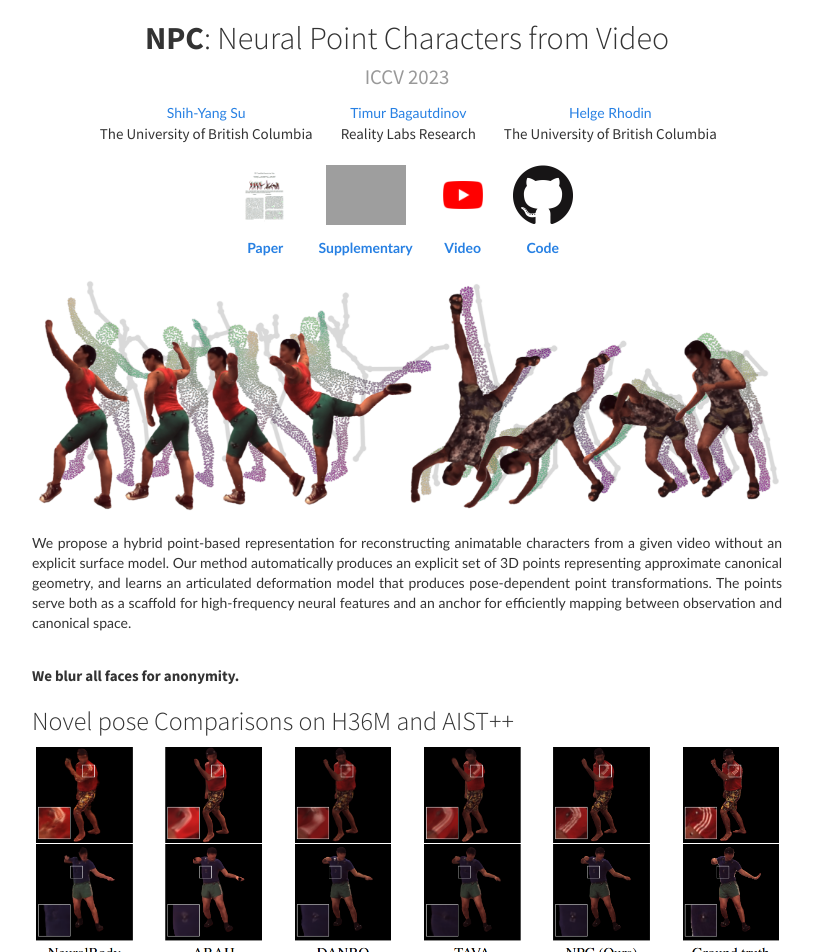
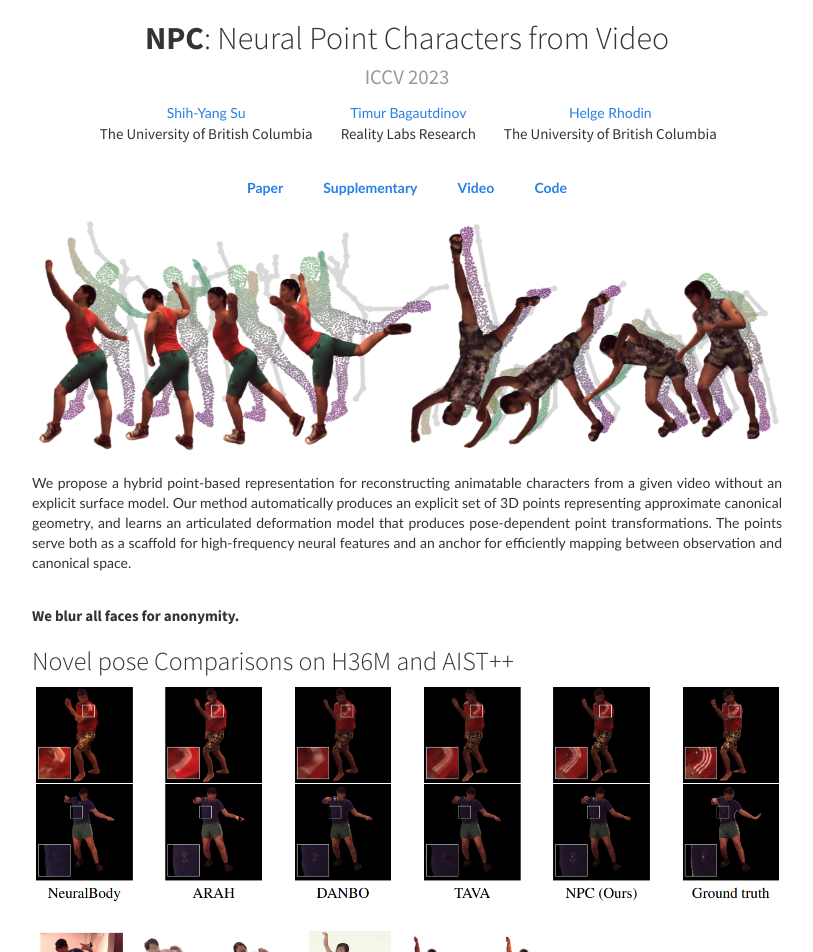
Before and after one commit to LemonATsu/LemonATsu.github.io, a Jekyll site: the page built from _pages/npc.html, in a window 1280 px wide. Shown: the top 952 px of the page, without its empty margins (233-1046 px from the left). Built offline with Jekyll 4.4.1, drawn with Linux system fonts in a browser that asks for light colours; nearby versions of some CDN libraries; comment, search, counter and statistics services are not loaded.

Commit message:
test removing icons

```diff
--- a/_layouts/npc.html
+++ b/_layouts/npc.html
@@ -91,25 +91,25 @@
                     <ul class="nav nav-pills nav-justified">
                         <li>
                             <a href="https://arxiv.org/abs/2304.02013">
-                            <image src="{{ base_path }}/files/npc/img/paper_img.png" height="60px">
+                            <!--<image src="{{ base_path }}/files/npc/img/paper_img.png" height="60px">-->
                                 <h4><strong>Paper</strong></h4>
                             </a>
                         </li>
                         <li>
                             <a href="https://lemonatsu.github.io/files/npc/supp.pdf">
-                            <image src="{{ base_path }}/files/npc/img/supp_img.png" height="60px">
+                            <!--<image src="{{ base_path }}/files/npc/img/supp_img.png" height="60px">-->
                                 <h4><strong>Supplementary</strong></h4>
                             </a>
                         </li>
                         <li>
                             <a href="https://youtu.be/0uzO6KL6BEY">
-                            <image src="{{ base_path }}/files/npc/img/youtube_icon.png" height="60px">
+                            <!--<image src="{{ base_path }}/files/npc/img/youtube_icon.png" height="60px">-->
                                 <h4><strong>Video</strong></h4>
                             </a>
                         </li>
                         <li>
                             <a href="https://github.com/LemonATsu/NPC-pytorch">
-                            <image src="{{ base_path }}/files/npc/img/github.png" height="60px">
+                            <!--<image src="{{ base_path }}/files/npc/img/github.png" height="60px">-->
                                 <h4><strong>Code </br></strong></h4>
                             </a>
                         </li>
```
